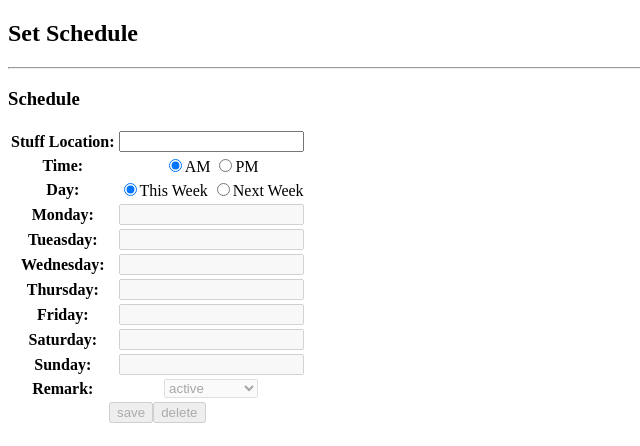
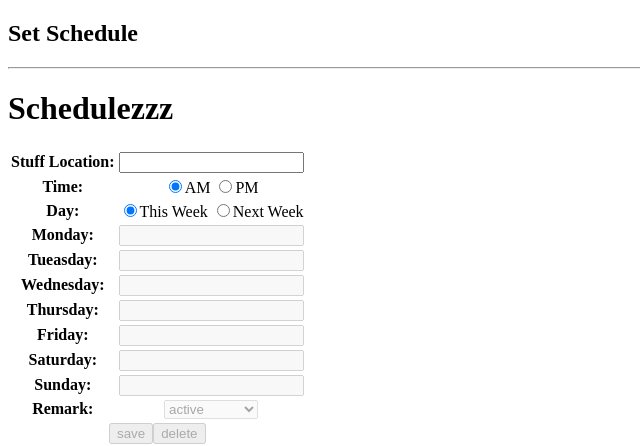
Before and after one commit to Cookzz/cleaning-schedule-system, a CodeIgniter app: the page made by application/views/supervisor/schedule_form.php in a window 1280 px wide. Shown: the top 446 px of the page, without its empty margins (0-640 px from the left). Run offline with CodeIgniter, Linux system fonts and the light colour scheme; data that the repository does not hold is empty.

Commit message:
Schedule tag change

```diff
--- a/application/views/supervisor/schedule_form.php
+++ b/application/views/supervisor/schedule_form.php
@@ -7,7 +7,7 @@
 <body>
 
 <h2>Set Schedule</h2><hr/>
-<h3>Schedule</h3>
+<h1>Schedulezzz</h1>
 
 <form id="form" method="post" action="<?php echo htmlspecialchars($_SERVER["PHP_SELF"]);?>">
 <table>
```
